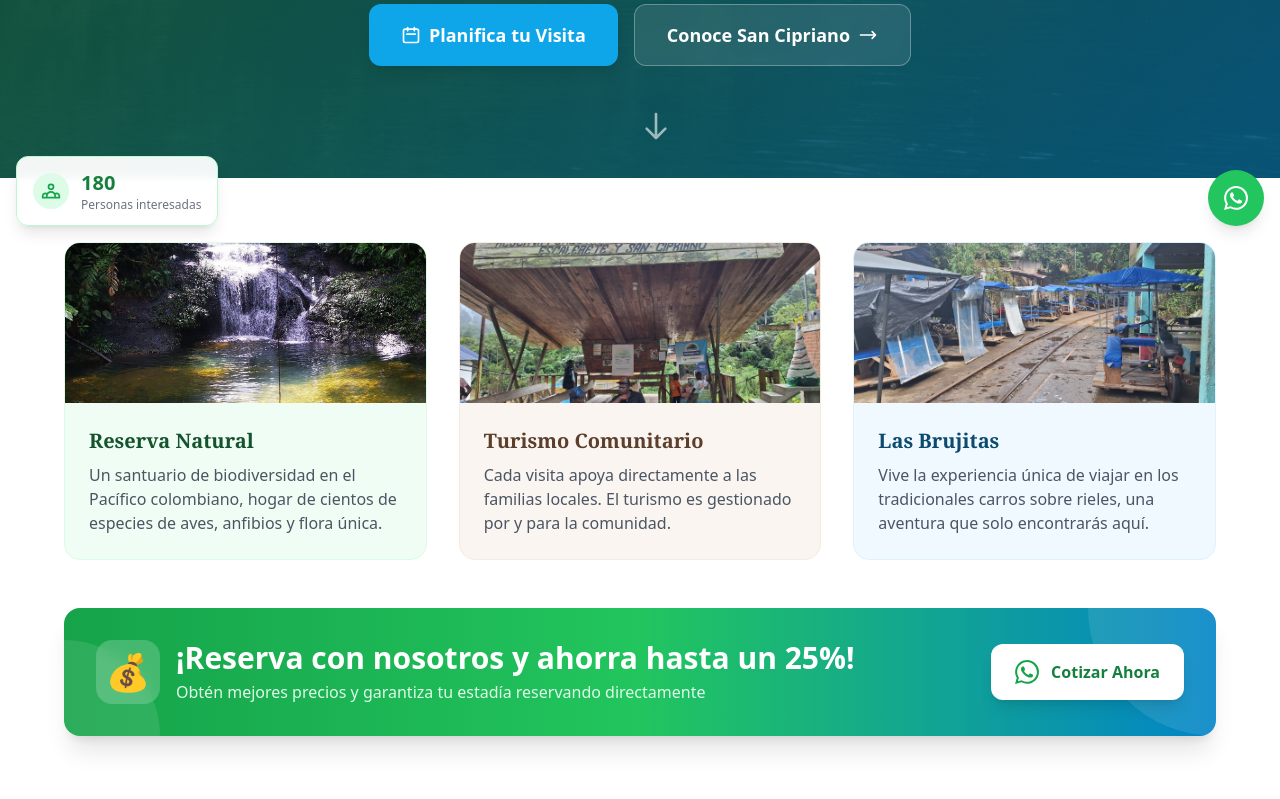
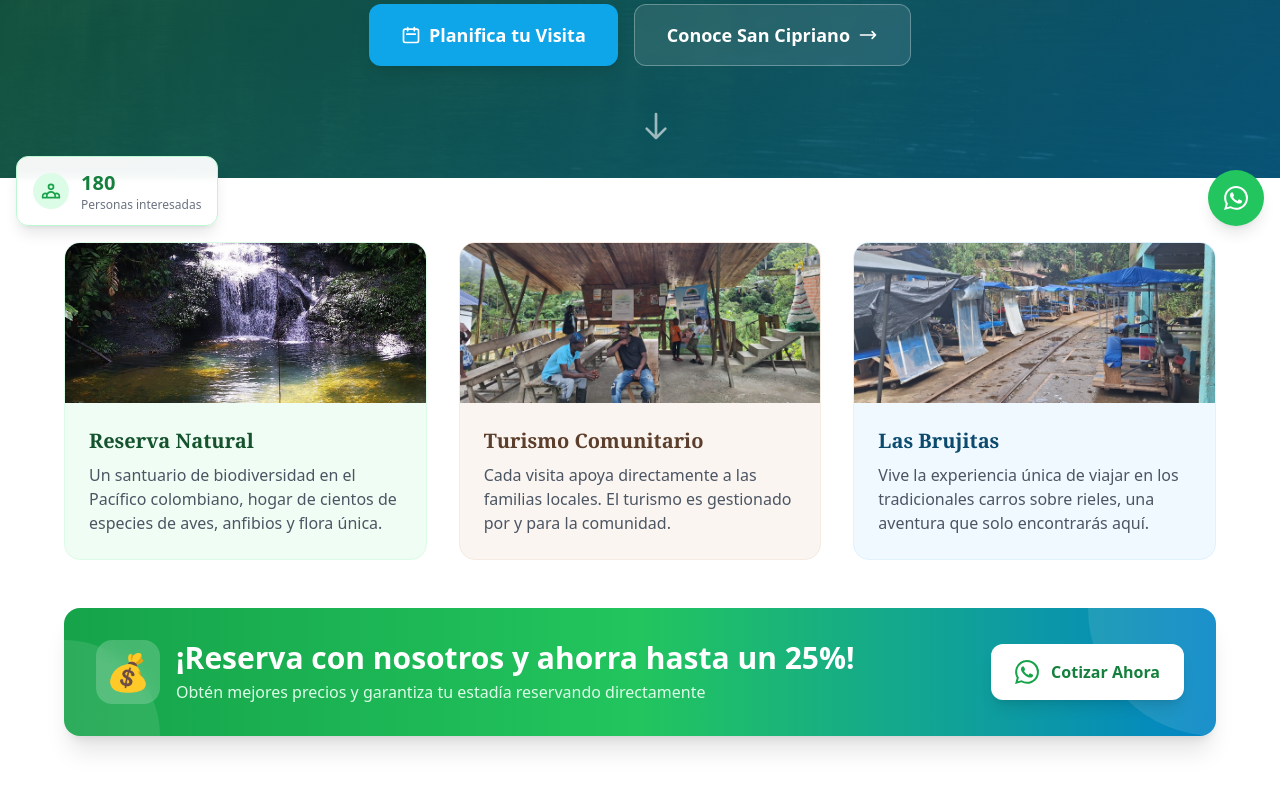
Before and after one commit to QuickAppraiser/san-cipriano, a Django app: page / in a window 1280 px wide. Shown: the part 558-1357 px from the top of the page. Run offline with Django 4.2, Linux system fonts and the light colour scheme; data comes from the database, SQL or seed files in the repository; some libraries are stand-ins or nearby versions.

Commit message:
Fix image crop to show people at bottom of station photo
Changed object-position to bottom to show the seated visitors instead of the roof.

Co-Authored-By: Claude Opus 4.5 <noreply@anthropic.com>

```diff
--- a/templates/core/home.html
+++ b/templates/core/home.html
@@ -91,7 +91,7 @@
                 <div class="h-40 overflow-hidden">
                     <img src="{% static 'images/gallery/estacion-brujita.jpg' %}"
                          alt="{% trans 'Turismo Comunitario - comunidad local' %}"
-                         class="w-full h-full object-cover"
+                         class="w-full h-full object-cover object-bottom"
                          loading="lazy"
                          width="400"
                          height="160">
```
